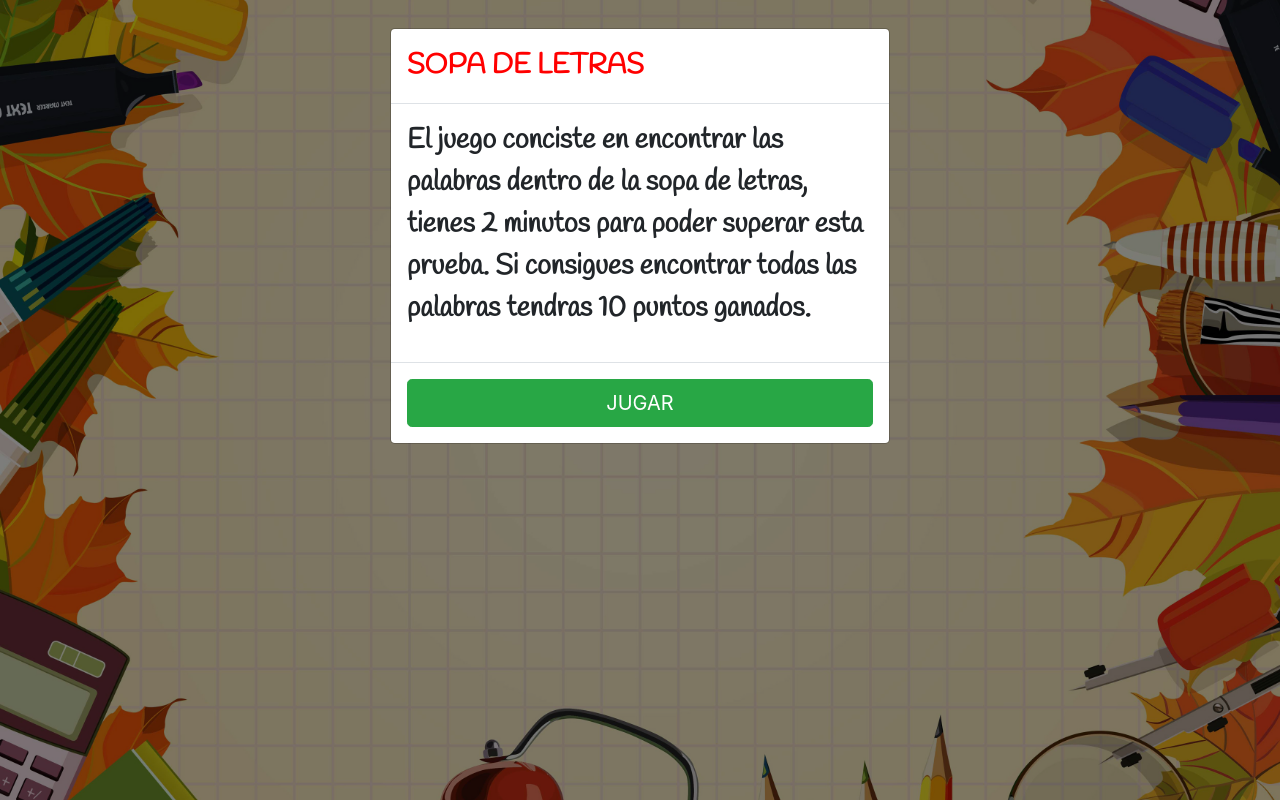
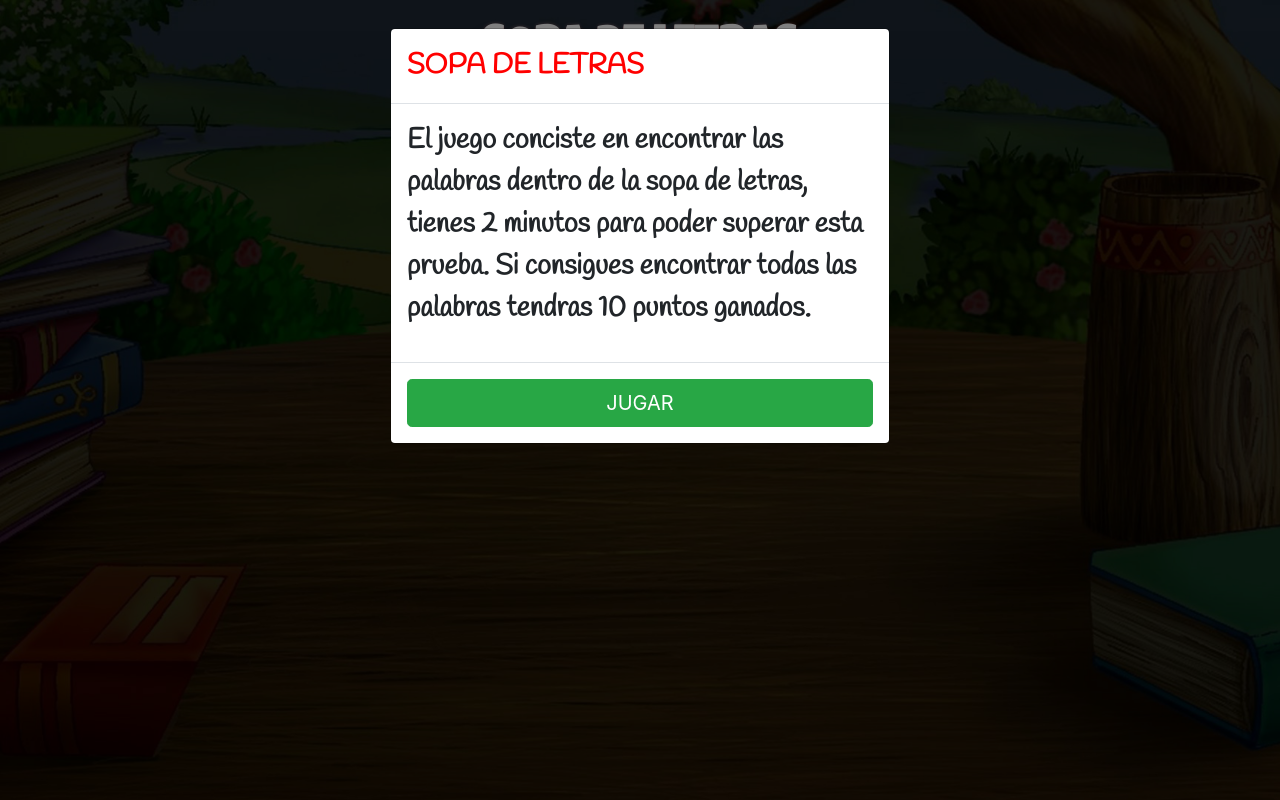
Before and after one commit to crisss07/juegos, a CodeIgniter app: page /juegos/sopa/inicia in a window 1280 px wide. Run offline with CodeIgniter, Linux system fonts and the light colour scheme; data that the repository does not hold is empty; some libraries are stand-ins or nearby versions.

Commit message:
Se adicino imagenes

```diff
--- a/application/views/sopa/inicia.php
+++ b/application/views/sopa/inicia.php
@@ -130,13 +130,11 @@
 </div>
 <!-- Fin modal ganaste -->
 
-
-
-    <div class="container h-100">
-      <div class="row h-100 justify-content-center align-items-center">
-        <form class="col-12">
-
-        <p>&nbsp;</p>
+    <div class="container">
+
+      <div class="d-flex justify-content-center">
+        <div class="col-12">
+        <br>
         <p class="titulo">SOPA DE LETRAS</p>
         <p id="time" class="titulo">02:00</p>
         <div id="txt_tutorial">
@@ -147,7 +145,7 @@
             </center>
  -->        </div>
         <div id="sopa_contenidos" style="text-align: center;">
-            <p class="contenidos" style="color: #ff0000;"><?php echo $pregunta; ?></p>
+            <p class="contenidos" style="color: #f4df42;"><?php echo $pregunta; ?></p>
             <p class="contenidos">
             <?php
                 $palabras = "";
@@ -159,11 +157,11 @@
             ?>
             </p>
             <!-- <div>El juego conciste en encontrar las siguientes palabras <span id="time">01:00</span> minutes!</div> -->
-            <div id="theGrid" width="100%" style="display: block;"></div>
+            <div id="theGrid" width="100%"></div>
             <!-- <input type="button" onclick="inicia();" value="iniciar"> -->
         </div>
 
-        </form>
+        </div>
       </div>
     </div>
 
@@ -1612,7 +1610,7 @@
             $("#theGrid").wordsearchwidget({
                 "wordlist": words,
                 "gridsize": 12,
-                // "width" : 300
+                "width" : 300
             });
 
             // $("#modalInicial").on("hidden.bs.modal", function () {
--- a/application/views/welcome_message.php
+++ b/application/views/welcome_message.php
@@ -78,7 +78,7 @@ defined('BASEPATH') OR exit('No direct script access allowed');
 			    	Si consigues encontrar todas las palabras tendras
 			    	10 puntos ganados.
 			    </p>
-			    <a href="#" class="btn btn-info">COMENZAR A JUGAR</a>
+			    <a href="<?php echo base_url('/ahorcado/') ?>" class="btn btn-info">COMENZAR A JUGAR</a>
 			  </div>
 			</div>
 		</div>
@@ -95,7 +95,7 @@ defined('BASEPATH') OR exit('No direct script access allowed');
 					Si consigues encontrar todas las palabras tendras
 					10 puntos ganados.
 	    	    </p>
-	    	    <a href="#" class="btn btn-warning">COMENZAR A JUGAR</a>
+	    	    <a href="<?php echo base_url('/sopa/inicia') ?>" class="btn btn-warning">COMENZAR A JUGAR</a>
 	    	  </div>
 	    	</div>
 	    </div>
--- a/public/css/sopa.css
+++ b/public/css/sopa.css
@@ -8,7 +8,7 @@ body {
   /*background-repeat: no-repeat;*/
   /*background-size: cover;*/
   /*font-family: 'Orbitron', sans-serif;*/
-  background: url("http://localhost/juegos/public/img/fnd.jpg") no-repeat center center fixed;
+  background: url("http://localhost/juegos/public/img/fnd_sopa.jpg") no-repeat center center fixed;
    -webkit-background-size: cover;
    -moz-background-size: cover;
    -o-background-size: cover;
@@ -134,7 +134,10 @@ body {
 }
 #theGrid{
     margin: auto;
-    width: 50%;
+    width: 80%;
     /*border: 3px solid green;*/
-    padding: 10px;
+    /*padding: 10px;*/
 }
+#rf-wordcontainer ul li{
+    padding-left: 100px;
+}
```
Also changed, not shown: application/controllers/Ahorcado.php (renamed from application/controllers/ahorcado.php), application/models/Ahorcado_model.php (renamed from application/models/ahorcado_model.php), public/img/fnd.jpg (deleted), public/img/fnd_sopa.jpg (added).
